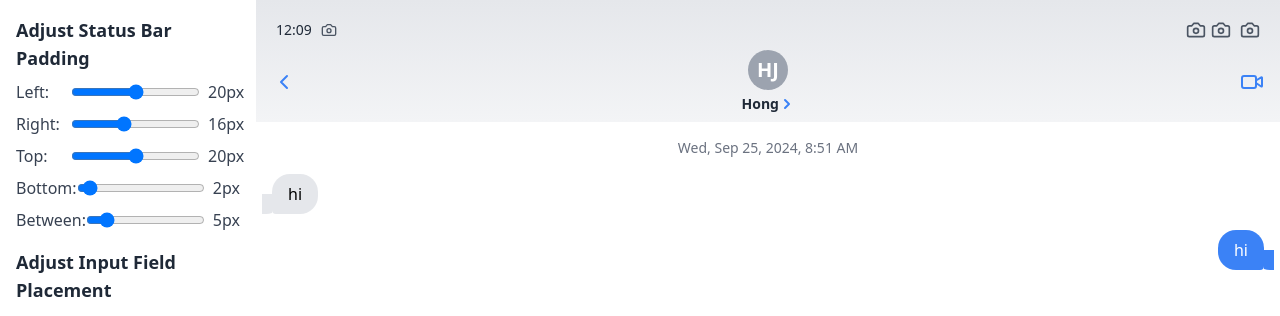
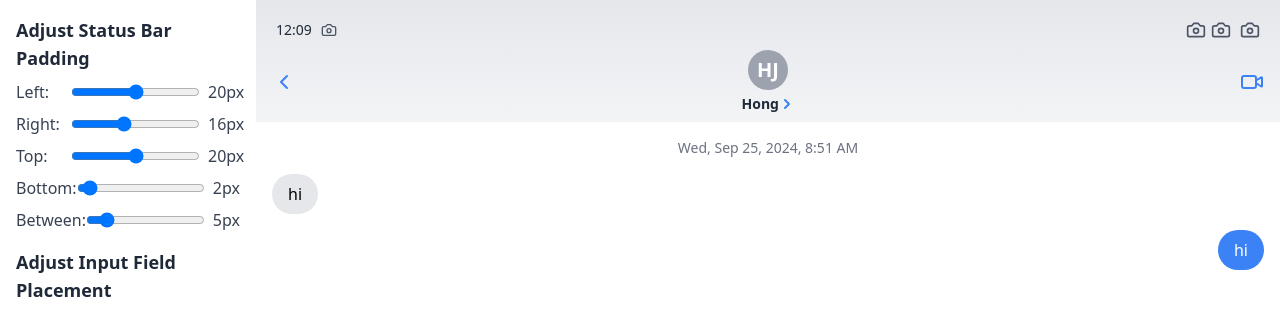
Before and after one commit to FramedStone/imessage-simulation, a Next.js app: page / in a window 1280 px wide. Shown: the top 316 px of the page. Built offline with nearby package versions, Linux system fonts and the light colour scheme.

Commit message:
removed message's tail for further implementation

```diff
--- a/app/components/IMessageBody.tsx
+++ b/app/components/IMessageBody.tsx
@@ -67,64 +67,14 @@ export default function IMessageBody({
               message.sender === "user" ? "justify-end" : "justify-start"
             } mb-4`}
           >
-            <div className="relative max-w-[70%]">
             <div
-                className={`py-2 px-4 ${
+              className={`py-2 px-4 max-w-[70%] rounded-3xl ${
                 message.sender === "user"
                   ? "bg-blue-500 text-white"
                   : "bg-gray-200 text-black"
               }`}
-                style={{
-                  borderRadius: "18px",
-                  ...(message.sender === "user"
-                    ? { borderBottomRightRadius: "4px" }
-                    : { borderBottomLeftRadius: "4px" }),
-                }}
             >
               <p>{message.text}</p>
-              </div>
-              {message.sender === "user" && (
-                <div
-                  className="absolute bottom-0 right-0"
-                  style={{
-                    width: "10px",
-                    height: "20px",
-                    overflow: "hidden",
-                    right: "-10px",
-                  }}
-                >
-                  <div
-                    style={{
-                      width: "20px",
-                      height: "20px",
-                      backgroundColor: "#3b82f6",
-                      borderBottomLeftRadius: "16px",
-                      transform: "translateX(-10px)",
-                    }}
-                  />
-                </div>
-              )}
-              {message.sender === "other" && (
-                <div
-                  className="absolute bottom-0 left-0"
-                  style={{
-                    width: "10px",
-                    height: "20px",
-                    overflow: "hidden",
-                    left: "-10px",
-                  }}
-                >
-                  <div
-                    style={{
-                      width: "20px",
-                      height: "20px",
-                      backgroundColor: "#e5e7eb",
-                      borderBottomRightRadius: "16px",
-                      transform: "translateX(0)",
-                    }}
-                  />
-                </div>
-              )}
             </div>
           </div>
         ))}
```
Lines whose indentation alone changed are shown as unchanged.
